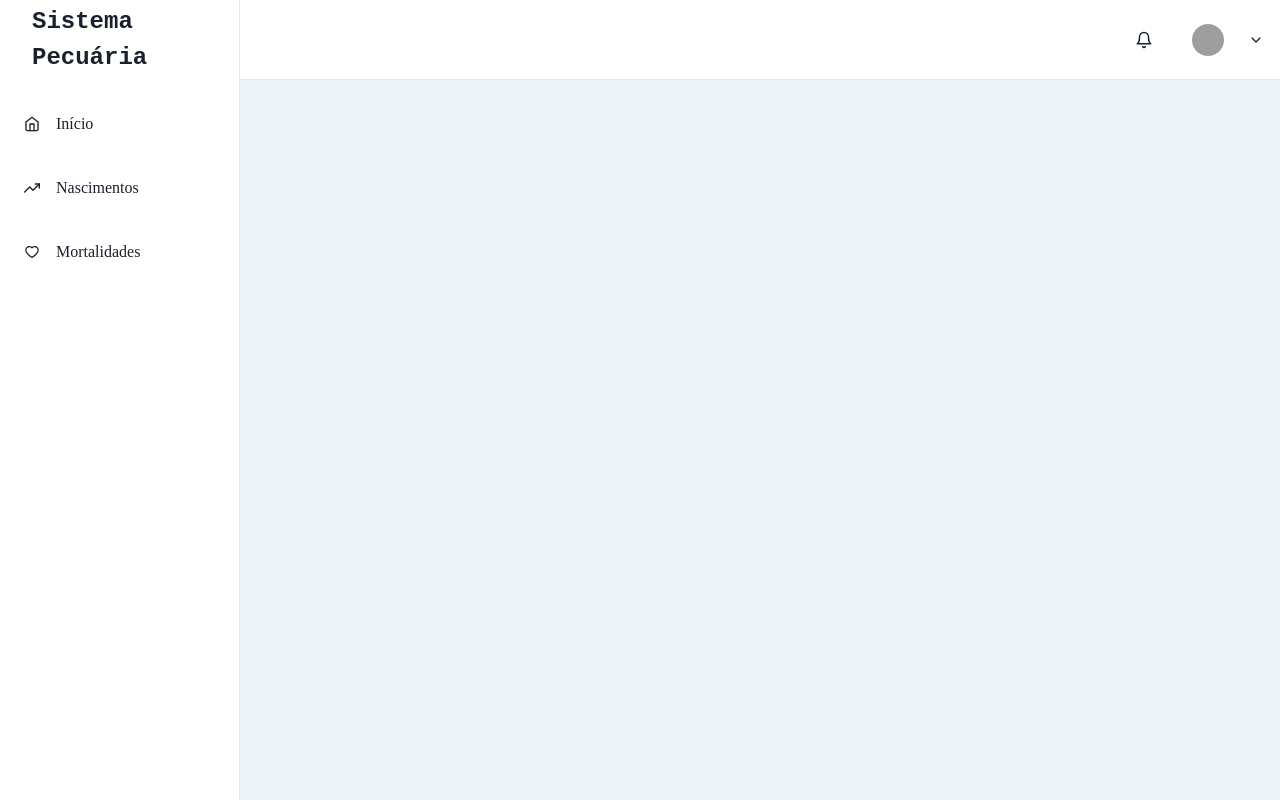
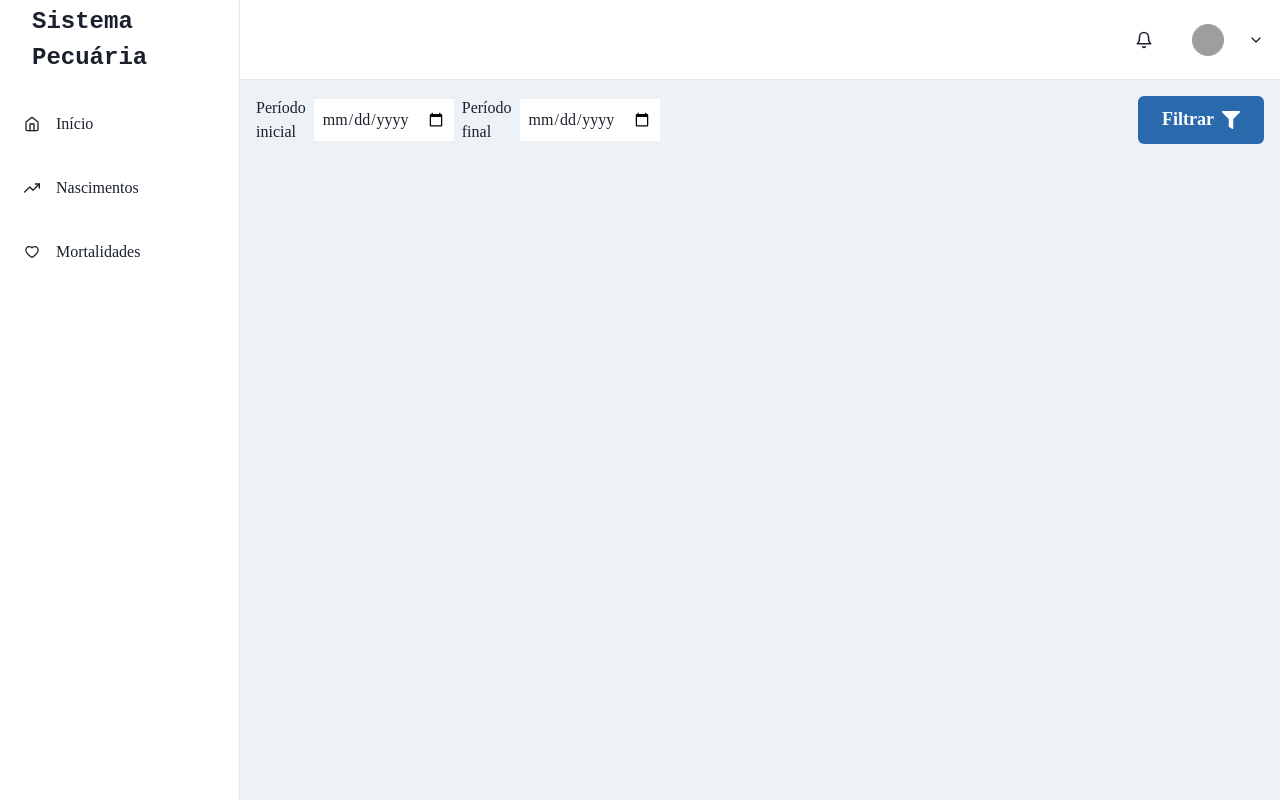
Before and after one commit to Alkazuz/pecuariaweb, a Next.js app: page /dashboard in a window 1280 px wide. Built offline with nearby package versions, Linux system fonts and the light colour scheme; grey boxes are pictures that could not be loaded.

Commit message:
feat: adicionando filtro no dashboard

```diff
--- a/src/pages/_app.tsx
+++ b/src/pages/_app.tsx
@@ -1,6 +1,7 @@
 import { AppProps } from 'next/app'
 import Head from 'next/head'
 
+import '../index.css'
 import { ChakraProvider } from '@chakra-ui/react'
 import { CHACKRA_UI_THEME } from 'constants/app'
 import { AuthProvider } from 'contexts/AuthContext'
--- a/src/pages/dashboard/index.tsx
+++ b/src/pages/dashboard/index.tsx
@@ -1,11 +1,67 @@
 import React from 'react'
+import { Controller, useForm } from 'react-hook-form'
+import { FaFilter } from 'react-icons/fa'
+
+import { Button } from '@chakra-ui/react'
 
 import { Sidebar } from 'components/Sidebar'
 
 export default function Dashboard() {
+  const {
+    handleSubmit,
+    control,
+    watch,
+    formState: { errors }
+  } = useForm()
+  const startDate = watch('startDate')
+  const endDate = watch('endDate')
+
+  const onSubmit = (data) => {
+    console.log(data)
+  }
+
   return (
     <Sidebar>
-      <></>
+      <form onSubmit={handleSubmit(onSubmit)}>
+        <div className="flex w-full flex-col justify-between lg:flex-row">
+          <div className="flex flex-col gap-2 justify-between w-full lg:flex-row lg:w-2/5">
+            <div className="flex gap-2 items-center justify-between lg:justify-normal">
+              <label htmlFor="startDate">Período inicial</label>
+              <Controller
+                name="startDate"
+                control={control}
+                rules={{}}
+                render={({ field }) => (
+                  <input className="p-2" type="date" {...field} />
+                )}
+              />
+              {errors.startDate && <p>{errors.startDate.message as any}</p>}
+            </div>
+            <div className="flex gap-2 items-center justify-between lg:justify-normal">
+              <label htmlFor="endDate">Período final</label>
+              <Controller
+                name="endDate"
+                control={control}
+                rules={{}}
+                render={({ field }) => (
+                  <input className="p-2" type="date" {...field} />
+                )}
+              />
+              {errors.endDate && <p>{errors.endDate.message as any}</p>}
+            </div>
+          </div>
+          <div className="flex w-full justify-end lg:w-auto">
+            <Button
+              className="w-full my-4 lg:w-uto lg:my-0"
+              rightIcon={<FaFilter />}
+              variant="solid"
+              type="submit"
+            >
+              Filtrar
+            </Button>
+          </div>
+        </div>
+      </form>
     </Sidebar>
   )
 }
--- a/src/pages/index.tsx
+++ b/src/pages/index.tsx
@@ -1,4 +1,5 @@
 import { Sidebar } from 'components/Sidebar'
+import '../index.css'
 
 export default function Home() {
   return (
```
